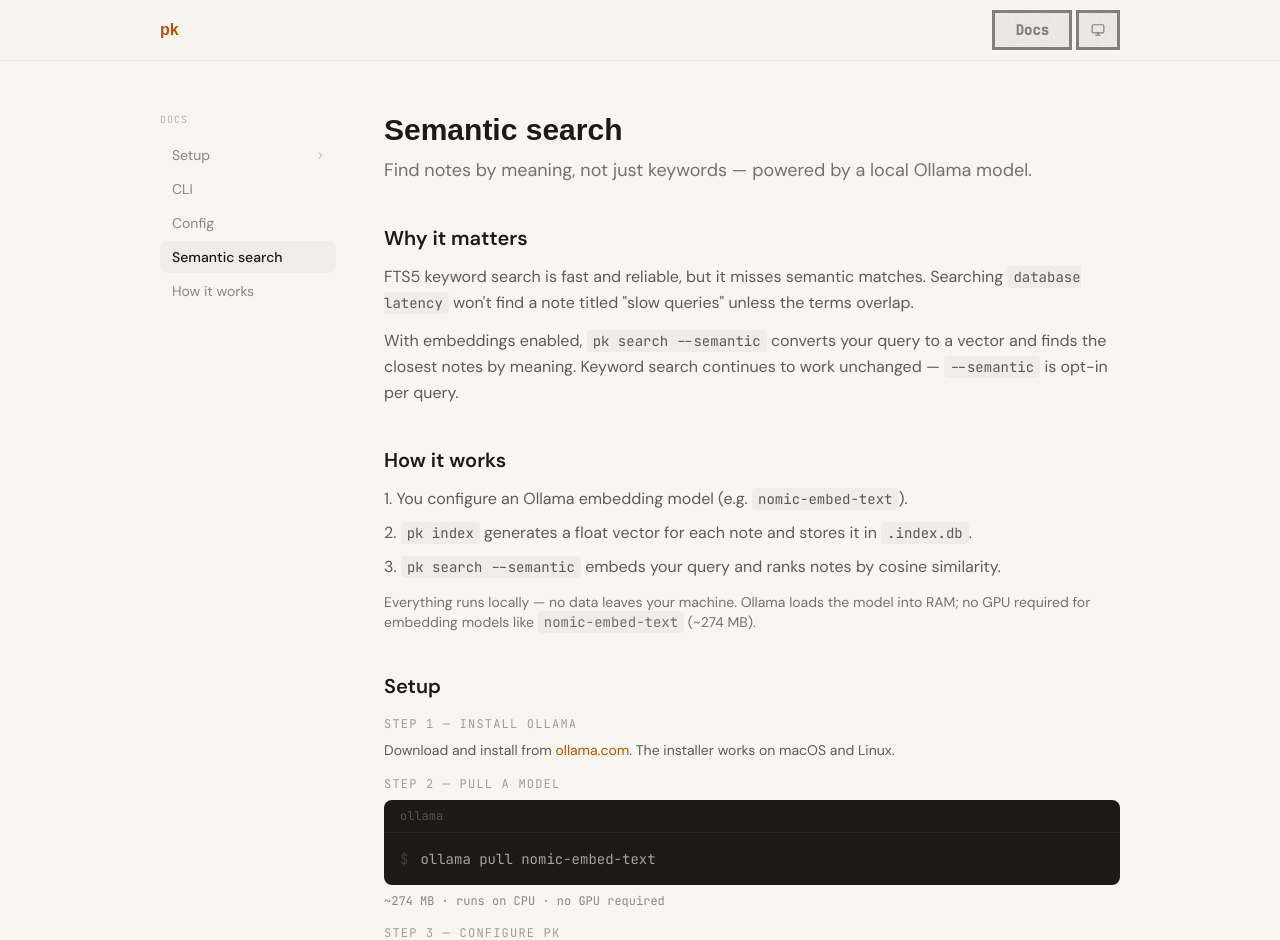
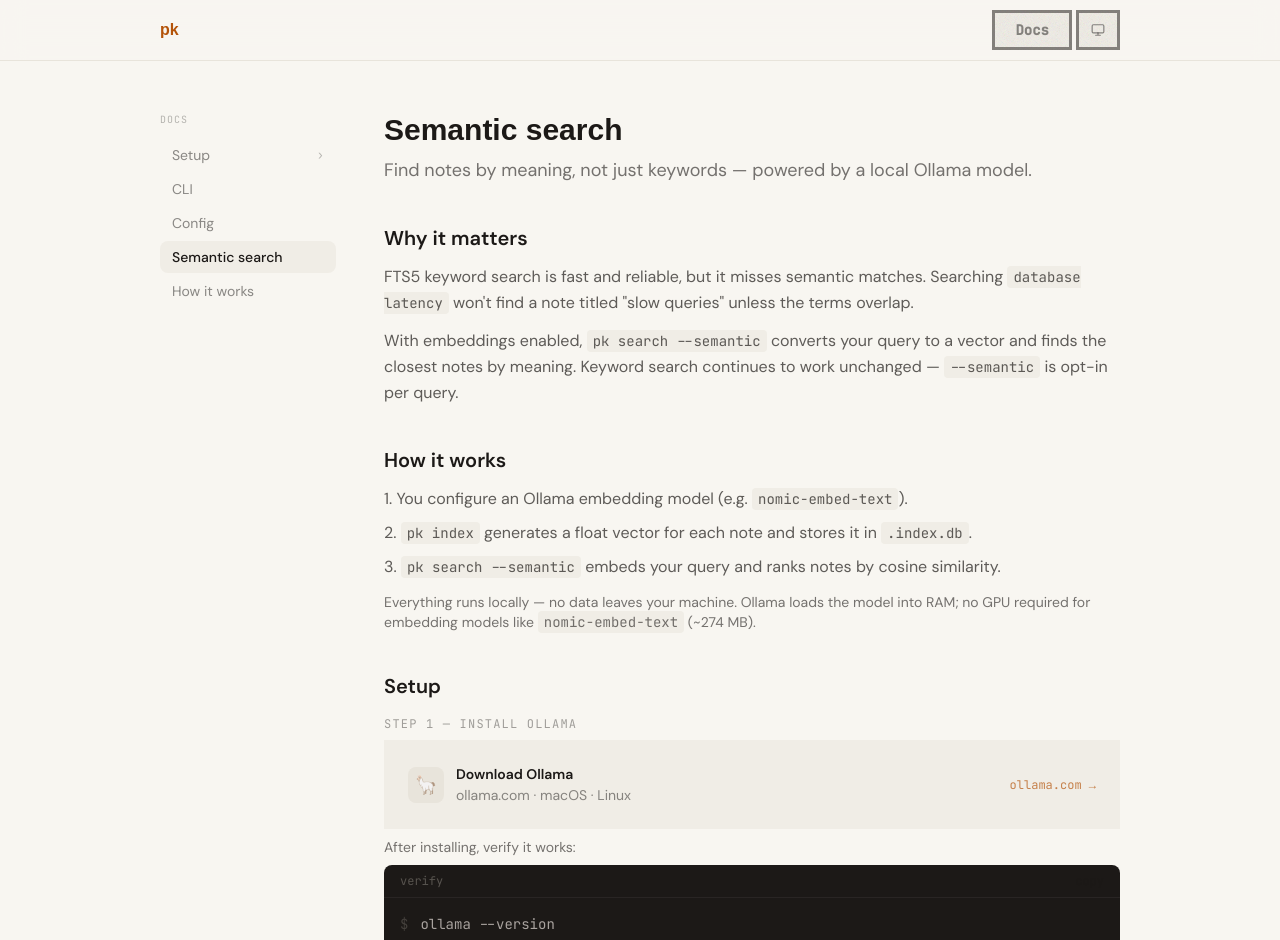
Before and after one commit to justEstif/pk, a SvelteKit app in the folder site/: page /docs/embeddings in a window 1280 px wide. Shown: the top 940 px of the page. Built offline with nearby package versions, Linux system fonts and the light colour scheme; a web font is replaced by a local one.

Commit message:
docs: prominent ollama install card

```diff
--- a/site/src/routes/docs/embeddings/+page.svelte
+++ b/site/src/routes/docs/embeddings/+page.svelte
@@ -77,11 +77,32 @@
 			<p class="font-mono text-xs tracking-widest text-base-content/40 uppercase">
 				Step 1 — Install Ollama
 			</p>
-			<p class="text-sm text-base-content/70">
-				Download and install from <a href="https://ollama.com" class="text-primary hover:underline"
-					>ollama.com</a
-				>. The installer works on macOS and Linux.
-			</p>
+			<a
+				href="https://ollama.com"
+				target="_blank"
+				rel="noopener"
+				class="group card cursor-pointer bg-base-200 transition-colors card-border hover:bg-base-300"
+			>
+				<div class="card-body gap-2">
+					<div class="flex items-center gap-3">
+						<div
+							class="flex h-9 w-9 items-center justify-center rounded-lg bg-base-300 font-mono text-lg text-base-content/70"
+						>
+							🦙
+						</div>
+						<div>
+							<h3 class="font-semibold">Download Ollama</h3>
+							<p class="text-sm text-base-content/50">ollama.com · macOS · Linux</p>
+						</div>
+						<span
+							class="ml-auto font-mono text-xs text-primary/70 transition-colors group-hover:text-primary"
+							>ollama.com →</span
+						>
+					</div>
+				</div>
+			</a>
+			<p class="text-sm text-base-content/60">After installing, verify it works:</p>
+			<CodeBlock label="verify" lines={['ollama --version']} />
 		</div>
 
 		<!-- Step 2 -->
```
